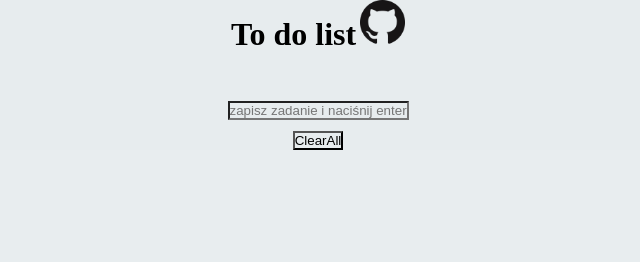
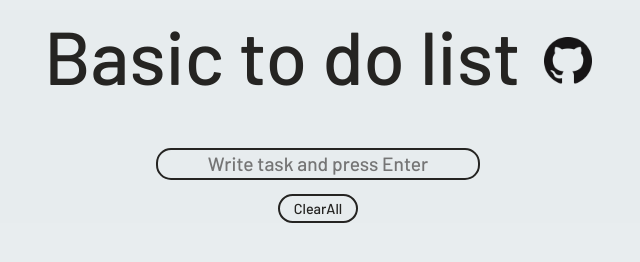
Before and after one commit to Revixxd/Basic-to-do-list, a plain HTML site: page index.html in a window 1280 px wide. Shown: the whole page, without its empty margins (322-962 px from the left). Drawn offline with Linux system fonts and the light colour scheme.

Commit message:
adding final css style

```diff
--- a/index.html
+++ b/index.html
@@ -7,16 +7,24 @@
     <meta charset="utf-8">
     <title>Basic To Do List</title>
 
+    <!-- stylesheet -->
     <link href="stylesheet/style-main.css" rel="stylesheet">
+
+    <!-- fonts -->
+    <link rel="preconnect" href="https://fonts.googleapis.com">
+    <link rel="preconnect" href="https://fonts.gstatic.com" crossorigin>
+    <link href="https://fonts.googleapis.com/css2?family=Barlow:wght@100;500&family=Work+Sans:wght@100;200;600;700&display=swap" rel="stylesheet">
+
+
 </head>
 <body>
     <div class="container">
         <div class="banner">
-            <h1>To do list</h1>
+            <h1>Basic to do list</h1>
             <a href="https://github.com/Revixxd" target="_blank"><img src="assets/GitHub-Mark-64px.png"></a>
         </div>
         <div class='option-Div'>
-            <input id="input" placeholder="zapisz zadanie i naciśnij enter"></input>
+            <input id="input" placeholder="Write task and press Enter"></input>
             <div class='options'>
                 <!-- <input type='number'></input> -->
                 <button id='clear-all'>ClearAll</button>
--- a/scripts/main-js.js
+++ b/scripts/main-js.js
@@ -8,6 +8,7 @@ const div = document.getElementsByClassName('paragraph-hover')
 input.addEventListener('keydown', ({key})=>{
 
     if(key === 'Enter'){
+        // length == limit of the tasks
         if(list.getElementsByTagName('div').length == 8){
             alert('limit listy został uzyskany')
             input.value = '';
@@ -38,5 +39,10 @@ input.addEventListener('keydown', ({key})=>{
         }
     }
 
+    // if(list.getElementsByTagName('div').length = 0 ){
+    //     buttonC.style.display = 'none'
+    // } else{
+    //     buttonC.style.display = 'block'
+    // }
 
 })
--- a/stylesheet/style-main.css
+++ b/stylesheet/style-main.css
@@ -1,34 +1,81 @@
 *, body{
+    font-family: Barlow;
     margin: 0px;
     padding: 0px;
     background-color: #e7eceff1;
+    color: #252422;
 }
 h1{
     display: inline;
+    font-weight: 500;
+    font-size: 4.675rem;
 
 }
 img{
-    width: 2.8rem;
+    margin-left: 20px;
+    width: 3rem;
     height: auto;
 }
 
-/* Js adding class */
+::placeholder{
+    text-align: center;
 
-.paragraph{
-    margin-bottom: 0.6rem;
 }
+
 .container{
     text-align: center;
     width: 100%;
     height: auto;
 }
+
+.banner{
+    margin-top: 0.6rem;
+}
+
+
 .option-Div{
     margin-top: 3rem;
 }
 .options{
-    margin-top: 0.7rem;
+    margin-top: 0.9rem;
+}
+
+
+#input{
+    width: 20rem;
+    height: 1.7625rem;
+    border-radius: 15px;
+    text-align: center;
+    border-color: #252422;
+    border-style: solid;
+    font-size: 1.2em;
+    caret-color: transparent;
 }
 
 #list{
-    margin-top: 8rem;
+    margin-top: 1.5rem;
 }
+
+#clear-all{
+    width: 5rem;
+    height: 1.8rem;
+    border-radius: 15px;
+    text-align: center;
+    border-color: #252422;
+    border-style: solid;
+    font-size: 0.9em;
+
+    transition: 0.4s;
+}
+
+#clear-all:hover{
+    transition: 0.4s;
+    background-color: gray;
+}
+/* Js adding class */
+
+.paragraph{
+    margin-bottom: 0.6rem;
+
+    font-size: 2.6rem;
+}
```
